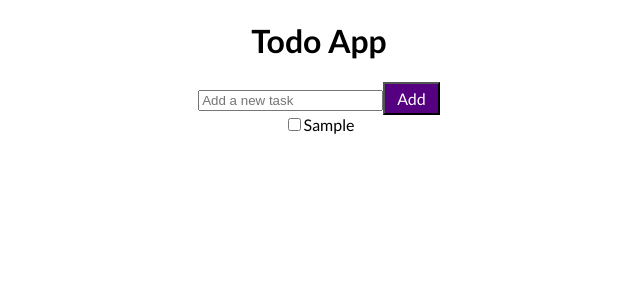
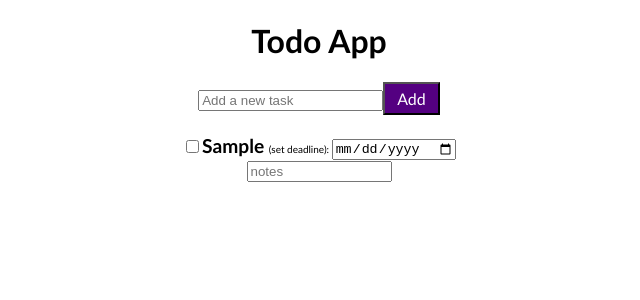
Before and after one commit to Jaloud/CS35L-Task-App, a React (Create React App) app: page / in a window 1280 px wide. Both pictures are taken after typing "Sample" into the empty fields and a click on the button "Add". Shown: the top 300 px of the page, without its empty margins (321-961 px from the left). Built offline with nearby package versions, Linux system fonts and the light colour scheme.

Commit message:
Added task deadline and notes; changed font sizes For each task, a date and time deadline appears as well as an option to add notes. Made the task font size bigger and bold, made the label for the deadline smaller

```diff
--- a/src/App.js
+++ b/src/App.js
@@ -48,8 +48,20 @@ function App() {
       <button onClick={() => addTodo(input)}>Add</button>
       {list.map((todo) => (
         <div key={todo.id}>
+          <br />
           <input type="checkbox" value={todo.todo} onChange={handleCheck} />
-          <span className={isChecked(todo.todo)}>{todo.todo}</span>
+          <span className={isChecked(todo.todo)}>{todo.todo + "\t"}</span>
+          <label className="task" for="date">
+            (set deadline):{" "}
+          </label>
+          <input
+            type="date"
+            onChange={(event) =>
+              this.setState({ startDate: event.target.value })
+            }
+          />
+          <br />
+          <input size="15" type="text" placeholder="notes" />
         </div>
       ))}
     </div>
--- a/src/index.css
+++ b/src/index.css
@@ -48,6 +48,13 @@ code {
 
 .checked-item {
   text-decoration: line-through;
+  font-size: larger;
+  font-weight: bolder;
+}
+
+.not-checked-item {
+  font-size: larger;
+  font-weight: bolder;
 }
 
 button {
@@ -62,6 +69,10 @@ button {
   cursor: pointer;
 }
 
+.task {
+  font-size: x-small;
+}
+
 button:hover {
   background-color: rgb(167, 84, 244);
   color: white;
```
